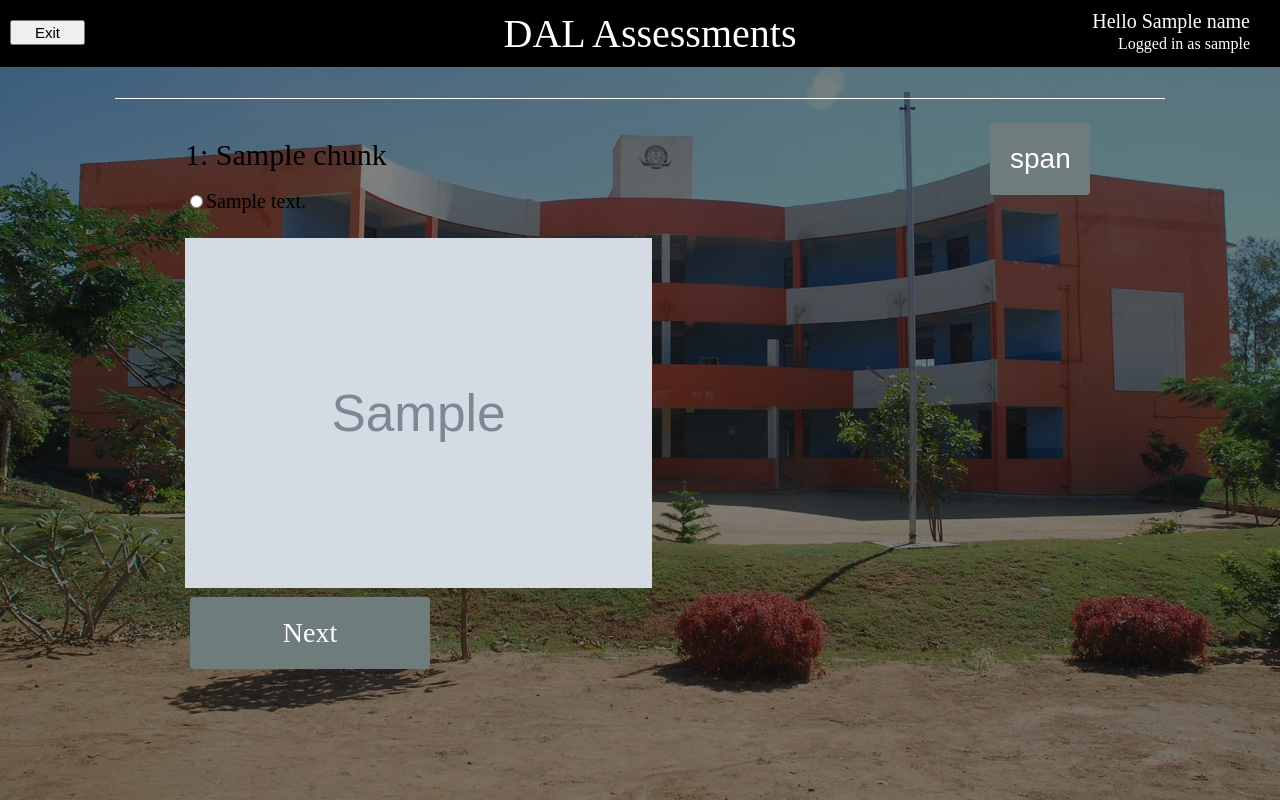
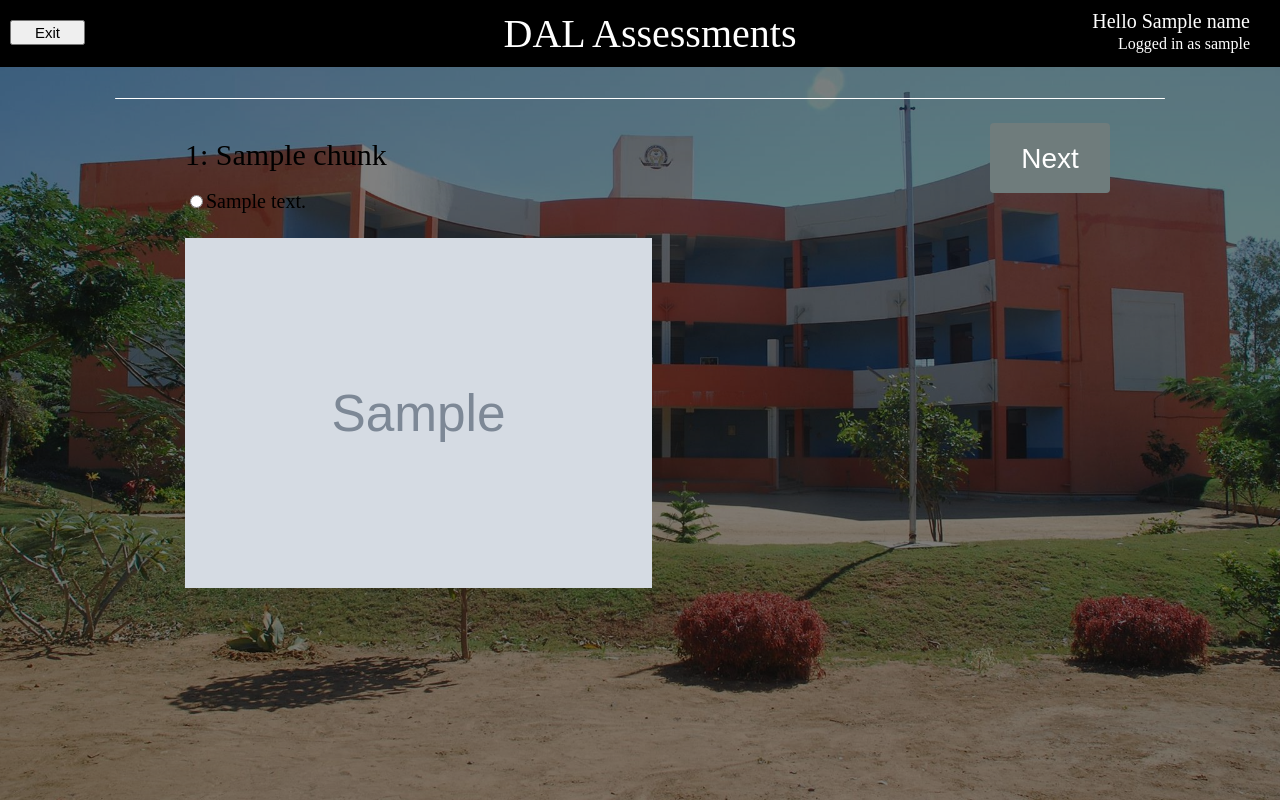
Before and after one commit to diyaschool/dal_assessments, a Python web app: template templates/t.html in a window 1280 px wide. Run offline with Jinja, Linux system fonts and the light colour scheme; the template is opened without the code that fills it: most values are stand-ins (such as "Sample title", 1, 10 or a date in 2020); grey boxes marked "Sample" are stand-in pictures.

Commit message:
fixed next bug

```diff
--- a/templates/t.html
+++ b/templates/t.html
@@ -104,10 +104,9 @@ $(window).on('load', function() { // makes sure the whole site is loaded
         {%if image_url%}
           <br><img src='{{image_url}}' height='350px'>
         {%endif%}
-        <div class="button">
-        <input class="button" type='submit' value="span" style='position: absolute; top: -20px; width: 100px;  left: 800px;' onclick="setClean();">
-        <span>Next </span>
-      </div>
+          <button class="button" type='submit' style='position: absolute; top: -20px; width: 120px;  left: 800px; height: 70px' onclick="setClean();">
+            <span>Next</span>
+          </button>
         </div>
         <style>
         .button {
```
